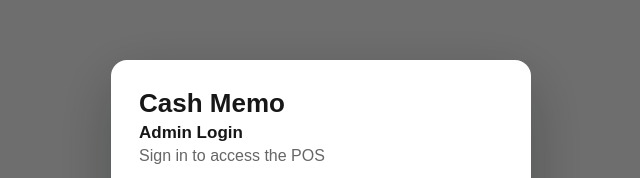
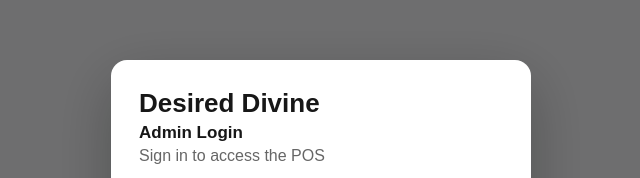
Before and after one commit to ishanik10-ai/posddivne, a plain HTML site: page index.html in a window 1280 px wide. Shown: the part 142-320 px from the top of the page, without its empty margins (319-959 px from the left). Drawn offline with Linux system fonts and the light colour scheme.

Commit message:
Update index.html

```diff
--- a/index.html
+++ b/index.html
@@ -11,7 +11,7 @@
 
 <div id="loginScreen" class="login-screen">
   <div class="login-box">
-    <div class="login-brand">Cash Memo</div>
+    <div class="login-brand">Desired Divine</div>
     <h2>Admin Login</h2>
     <p class="login-subtitle">Sign in to access the POS</p>
     <label>Username
```
